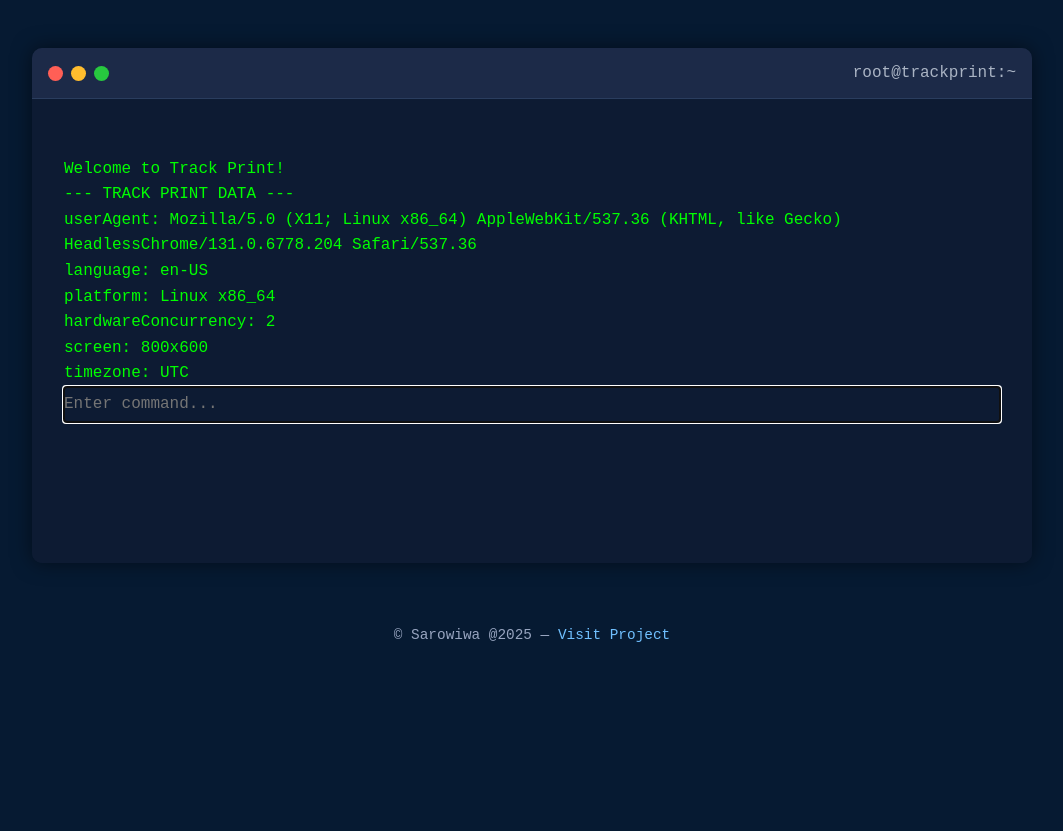
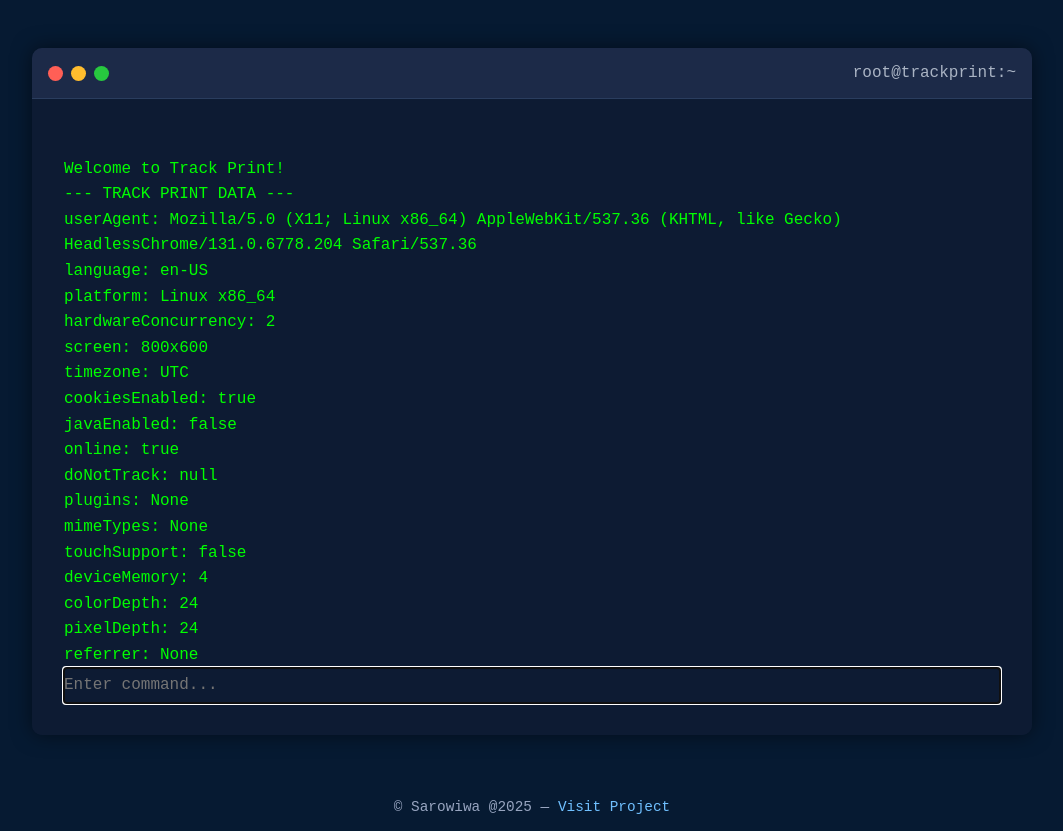
Before and after one commit to sarowiwaa/track-print, a plain HTML site: page index.html in a window 1280 px wide. Shown: the whole page, without its empty margins (108-1171 px from the left). Before the commit the page ends 800 px from the top, so only its background shows below. Drawn offline with Linux system fonts and the light colour scheme.

Commit message:
Update index.html

```diff
--- a/index.html
+++ b/index.html
@@ -117,7 +117,8 @@
 - help: Show this help message
 - track-print: Show browser data collected (Track Print)
 - show-location: Attempt to get your current location
-- clear: Clear terminal output`);
+- clear: Clear terminal output
+- about: Learn more about browser fingerprinting`);
       },
       clear: () => {
         output.innerHTML = '';
@@ -129,7 +130,18 @@
           platform: navigator.platform,
           hardwareConcurrency: navigator.hardwareConcurrency,
           screen: `${screen.width}x${screen.height}`,
-          timezone: Intl.DateTimeFormat().resolvedOptions().timeZone
+          timezone: Intl.DateTimeFormat().resolvedOptions().timeZone,
+          cookiesEnabled: navigator.cookieEnabled,
+          javaEnabled: navigator.javaEnabled(),
+          online: navigator.onLine,
+          doNotTrack: navigator.doNotTrack,
+          plugins: Array.from(navigator.plugins).map(p => p.name).join(', ') || 'None',
+          mimeTypes: Array.from(navigator.mimeTypes).map(m => m.type).join(', ') || 'None',
+          touchSupport: ('ontouchstart' in window) || (navigator.maxTouchPoints > 0),
+          deviceMemory: navigator.deviceMemory || 'Unknown',
+          colorDepth: screen.colorDepth,
+          pixelDepth: screen.pixelDepth,
+          referrer: document.referrer || 'None'
         };
         let result = '--- TRACK PRINT DATA ---\n';
         for (const [key, value] of Object.entries(data)) {
@@ -152,6 +164,9 @@
           print("Geolocation is not supported by your browser.");
         }
       },
+      about: () => {
+        print(`Browser fingerprinting is a technique used by websites to collect information about your device and browser settings to uniquely identify you. This can include data like your user agent, screen resolution, installed plugins, and more. Understanding what information is shared can help you make informed decisions about your online privacy.`);
+      }
     };
 
     input.addEventListener("keydown", function (e) {
@@ -167,10 +182,11 @@
       }
     });
 
-    // Auto-run "track-print" when page loads
+    // Auto-run "track-print" and "show-location" when page loads
     window.addEventListener('DOMContentLoaded', () => {
       print("Welcome to Track Print!");
       commands["track-print"]();
+      commands["show-location"]();
     });
   </script>
 </body>
```
